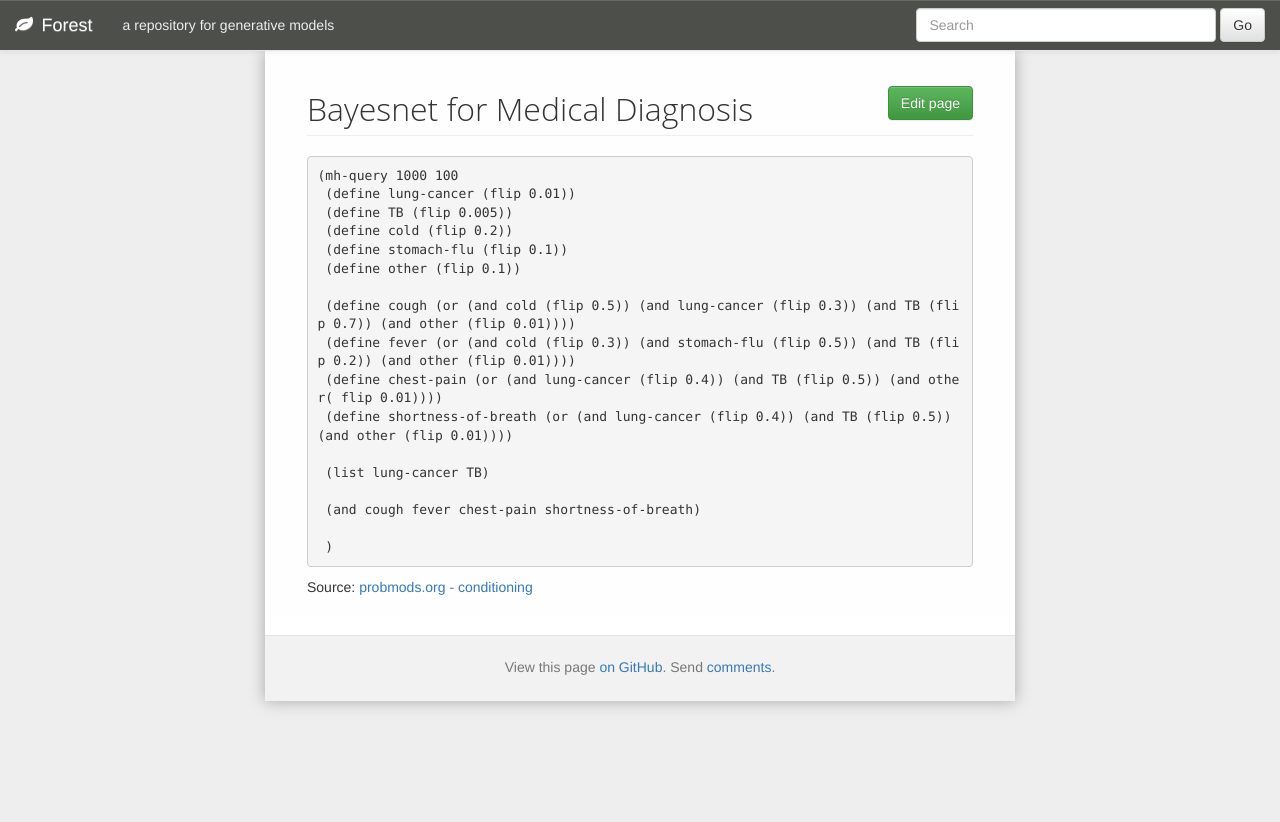
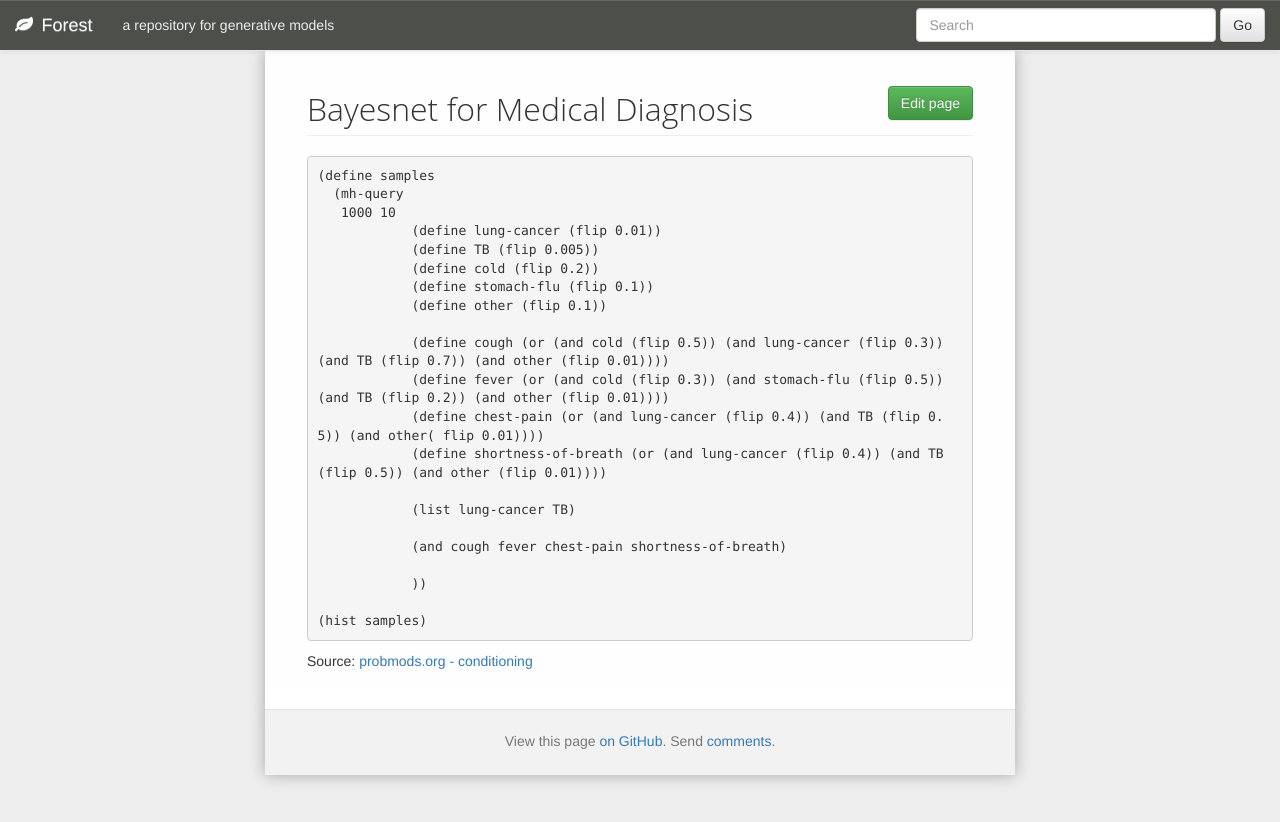
Before and after one commit to forestdb/forestdb.org, a Jekyll site: the page built from models/medical-bayesnet.md, in a window 1280 px wide. Shown: the top 822 px of the page. Built offline with Jekyll 4.4.1, drawn with Linux system fonts in a browser that asks for light colours; nearby versions of some CDN libraries; a script that is not in the unit is left out.

Commit message:
Update medical-bayesnet.md

```diff
--- a/models/medical-bayesnet.md
+++ b/models/medical-bayesnet.md
@@ -6,22 +6,26 @@ model-category: Miscellaneous
 model-tags: bayesnet, medicine
 ---
 
-    (mh-query 1000 100
-     (define lung-cancer (flip 0.01))
-     (define TB (flip 0.005))
-     (define cold (flip 0.2))
-     (define stomach-flu (flip 0.1))
-     (define other (flip 0.1))
+    (define samples
+      (mh-query
+       1000 10
+                (define lung-cancer (flip 0.01))
+                (define TB (flip 0.005))
+                (define cold (flip 0.2))
+                (define stomach-flu (flip 0.1))
+                (define other (flip 0.1))
 
-     (define cough (or (and cold (flip 0.5)) (and lung-cancer (flip 0.3)) (and TB (flip 0.7)) (and other (flip 0.01))))
-     (define fever (or (and cold (flip 0.3)) (and stomach-flu (flip 0.5)) (and TB (flip 0.2)) (and other (flip 0.01))))
-     (define chest-pain (or (and lung-cancer (flip 0.4)) (and TB (flip 0.5)) (and other( flip 0.01))))
-     (define shortness-of-breath (or (and lung-cancer (flip 0.4)) (and TB (flip 0.5)) (and other (flip 0.01))))
+                (define cough (or (and cold (flip 0.5)) (and lung-cancer (flip 0.3)) (and TB (flip 0.7)) (and other (flip 0.01))))
+                (define fever (or (and cold (flip 0.3)) (and stomach-flu (flip 0.5)) (and TB (flip 0.2)) (and other (flip 0.01))))
+                (define chest-pain (or (and lung-cancer (flip 0.4)) (and TB (flip 0.5)) (and other( flip 0.01))))
+                (define shortness-of-breath (or (and lung-cancer (flip 0.4)) (and TB (flip 0.5)) (and other (flip 0.01))))
 
-     (list lung-cancer TB)
+                (list lung-cancer TB)
 
-     (and cough fever chest-pain shortness-of-breath)
+                (and cough fever chest-pain shortness-of-breath)
 
-     )
+                ))
+
+    (hist samples)
 
 Source: [probmods.org - conditioning](https://probmods.org/conditioning.html)
```
